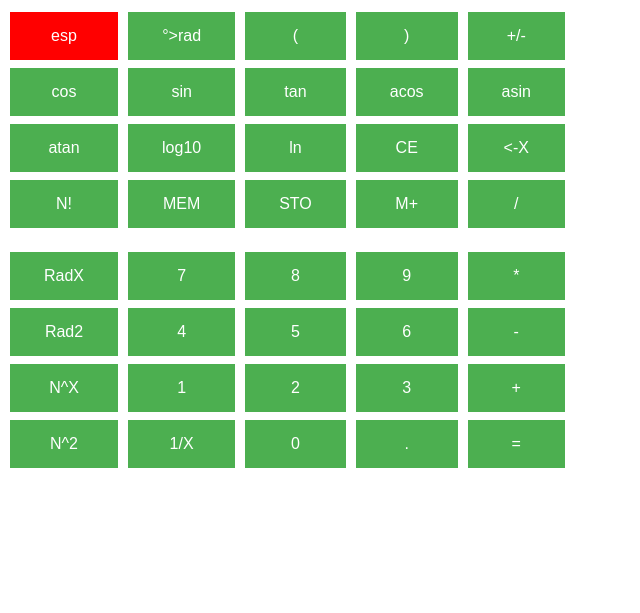
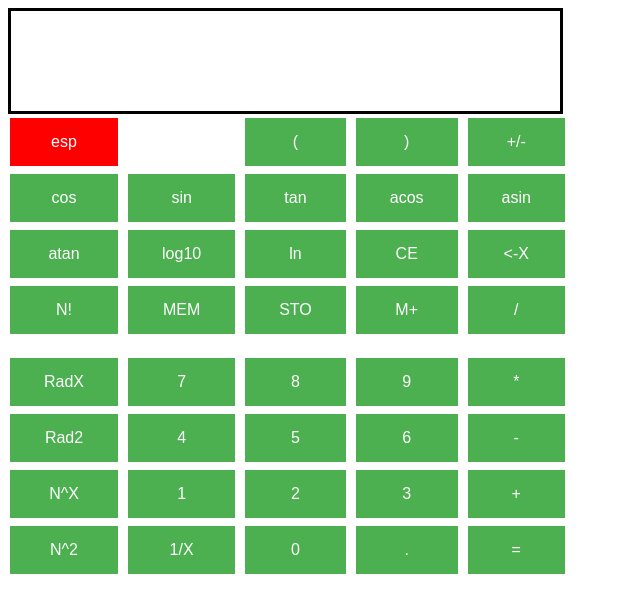
Before and after one commit to UnAnPH/CalcolatricePHP, a PHP site: page / in a window 1280 px wide. Shown: the top 613 px of the page, without its empty margins (0-640 px from the left). Run offline with PHP 8.4, Linux system fonts and the light colour scheme; the visitor is signed in with stand-in values (Sample User, id 1).

Commit message:
aggiustato css & risolto bug trigonometria

```diff
--- a/CSS/style.css
+++ b/CSS/style.css
@@ -136,10 +136,6 @@
   grid-area: chiudiPar;
 }
 
-.convInRad {
-  grid-area: convInRad;
-}
-
 .esp {
   grid-area: esp;
 }
@@ -169,7 +165,7 @@
 }
 /*#endregion*/
 
-.display{
+#display{
   border-style: solid;
   width: auto;
   height: 100px;
@@ -195,7 +191,7 @@
 
 .calcolatrice-container {
   display: grid;
-  grid-template-areas: 'display display display display display' 'esp convInRad apriPar chiudiPar piumeno' 'coseno seno tangente arcocoseno arcoseno' 'arcotangente logaritmo logaritmoNaturale clearAll clearOne' 'fattoriale getMem setMem addMem divisione' 'radiceEnnesima sette otto nove moltiplicazione' 'radiceQuadrata quattro cinque sei sottrazione' 'elevamentoEnnesimo uno due tre addizione' 'elevamentoQuadrato reciproco zero virgola uguale';
+  grid-template-areas: 'display display display display display' 'esp vuoto apriPar chiudiPar piumeno' 'coseno seno tangente arcocoseno arcoseno' 'arcotangente logaritmo logaritmoNaturale clearAll clearOne' 'fattoriale getMem setMem addMem divisione' 'radiceEnnesima sette otto nove moltiplicazione' 'radiceQuadrata quattro cinque sei sottrazione' 'elevamentoEnnesimo uno due tre addizione' 'elevamentoQuadrato reciproco zero virgola uguale';
   grid-column-gap: 10px;
   width: 30%;
 }
--- a/Calcolatrice.php
+++ b/Calcolatrice.php
@@ -1,6 +1,6 @@
 <?php
 
-$_SESSION["mem"];
+$_SESSION["mem"]=0;
 
 class calcolatrice
 {
@@ -93,32 +93,32 @@ class calcolatrice
 
     public function myCos($numero){
         $ris = eval("return " . $numero . ";");
-        return cos(deg2rad($ris));
+        return round(cos(deg2rad($ris)), 3);
     }
 
     public function mySin($numero){
         $ris = eval("return " . $numero . ";");
-        return sin(deg2rad($ris));
+        return round(sin(deg2rad($ris)), 3);
     }
 
     public function myTan($numero){
         $ris = eval("return " . $numero . ";");
-        return tan(deg2rad($ris));
+        return round(tan(deg2rad($ris)), 3);
     }
 
     public function myAcos($numero){
         $ris = eval("return " . $numero . ";");
-        return acos(deg2rad($ris));
+        return rad2deg(acos($ris));
     }
 
     public function myAsin($numero){
         $ris = eval("return " . $numero . ";");
-        return asin(deg2rad($ris));
+        return rad2deg(asin($ris));
     }
 
     public function myAtan($numero){
         $ris = eval("return " . $numero . ";");
-        return atan(deg2rad($ris));
+        return rad2deg(atan($ris));
     }
 
     public function changeString($string)
--- a/Calcolatrice/bottomCalcolatrice.php
+++ b/Calcolatrice/bottomCalcolatrice.php
@@ -34,7 +34,6 @@
              <div class="virgola"><button class="button" onclick="onClickVirg()">.</button></div>
              <div class="apriPar"><button class="button" onclick="onClickOpenPar()">(</button></div>
              <div class="chiudiPar"><button class="button" onclick="onClickClosePar()">)</button></div>
-             <div class="convInRad"><button class="button" onclick="onClickConvInRad()">°>rad</button></div>
              <div class="esp"><button class="button" id="esp" onclick="onClickEsp()" disabled>esp</button></div>
              <!--  #divPulsanti   -->
 
--- a/script.js
+++ b/script.js
@@ -1,6 +1,6 @@
 //variables Definition
 
-var operazioniValide = ['+', '-', '*', '/', 'cos', 'sin', 'tan', 'acos', 'asin', 'atan', 'log', 'ln', 'fact', 'radx', 'rad2', 'pow', 'pow2', 'conv', '(', ')', ','];
+var operazioniValide = ['+', '-', '*', '/', 'cos', 'sin', 'tan', 'acos', 'asin', 'atan', 'log', 'ln', 'fact', 'radx', 'rad2', 'pow', 'pow2','rec',  '(', ')', ','];
 
 var strDisplay = "";
 var opHidden = [];
@@ -131,7 +131,7 @@ function onClickRec() {
   if (operandoType != 1) { opHiddenIndex++; }
   strDisplay += "rec(";
   operandoType = 3;
-  insertOpHidden("rec");
+  insertOpSpec("rec");
   refreshDisplay();
 }
 function onClickpiumeno() {
@@ -375,6 +375,7 @@ function refreshDisplay() {
   } else {
     document.getElementById('errorDisplay').innerHTML = "";
   }
+  // document.getElementById('errorDisplay').innerHTML = opHidden.join();
 }
 
 function memToHiddenDisplay(){
```
